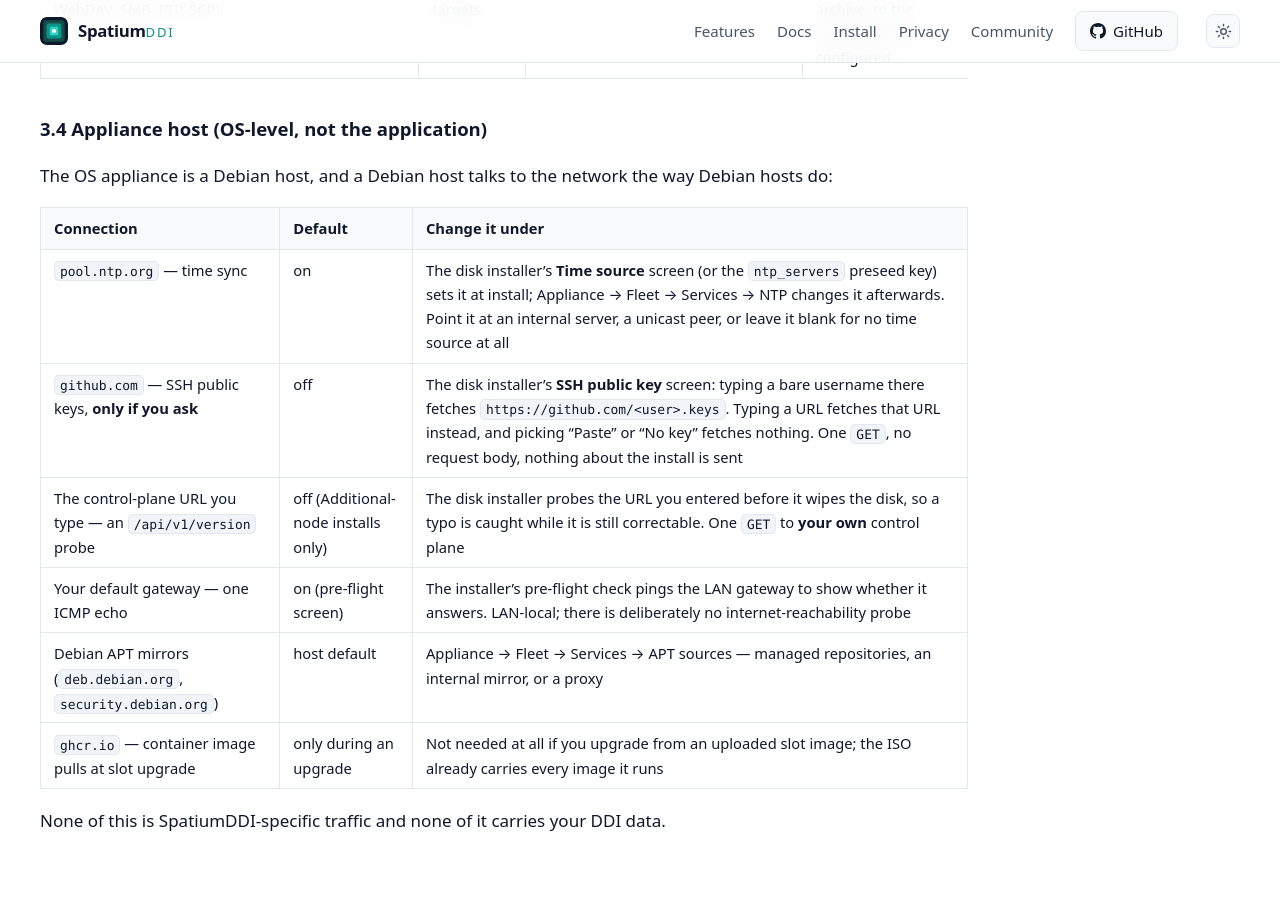
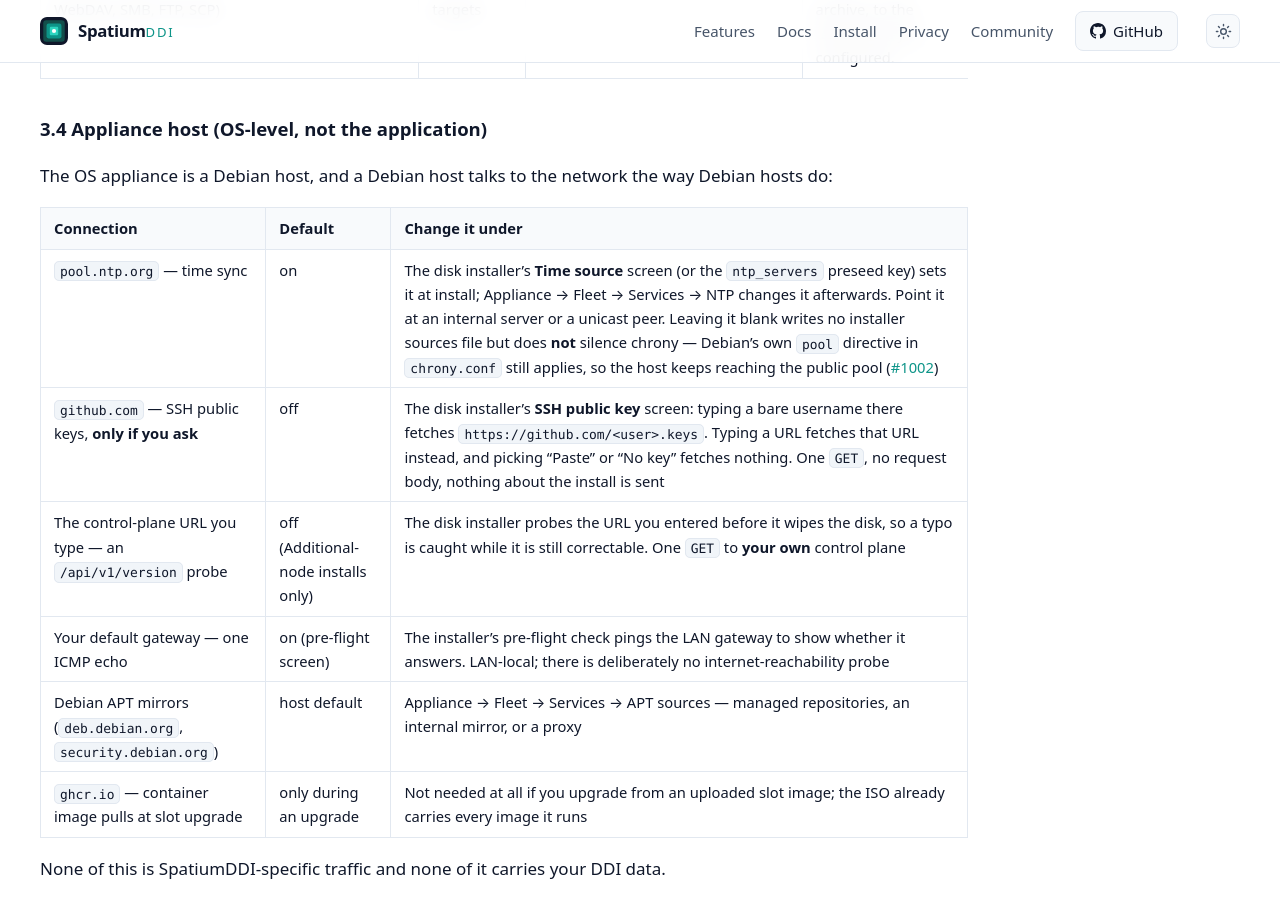
Before and after one commit to spatiumddi/spatiumddi, a Jekyll site: the page built from docs/PRIVACY.md, in a window 1280 px wide and 900 px high, scrolled down 4966 px. Built offline with Jekyll 4.4.1, drawn with Linux system fonts in a browser that asks for light colours.

Commit message:
fix(appliance): #995 — a blank Time source is not "none"; say what it does
Copilot flagged this on PRIVACY.md and the preseed table. It is right, and
it was four surfaces telling the operator the same false thing.

Blanking the Time source screen removes /etc/chrony/sources.d/spatium-
install.sources and stops there. Debian's chrony.conf keeps its own `pool`
directive and sources.d is ADDITIVE, so the host carries on synchronising
against the public Debian pool. The installer's log line has always said so
correctly; everything else contradicted it:

  * Confirm review    "Time source: none (the clock is never corrected)"
  * Confirm field row "Time source        none"
  * docs/PRIVACY.md   "leave it blank for no time source at all"
  * cloud-init README "empty is a valid answer (air-gapped, trusted RTC)"

plus two code comments claiming the empty branch avoids "falling back to
the Debian pool the operator just declined" — one of them three lines
above the log line saying it does exactly that.

PRIVACY.md is the serious one: that page is normative for non-negotiable
#17, and it made a false claim about an outbound connection. The CI guard
could not catch it — test_outbound_hosts_documented.py checks that
hostname literals in backend/app APPEAR on the page, which says nothing
about whether a claim on the page is TRUE, and nothing at all about
appliance shell scripts (a blind spot §8 already names).

All four now state what happens. The behaviour question — should blank
mean none? — is #1002, deliberately not answered here: it needs an edit to
a dpkg conffile, a decision about DHCP-supplied servers in
/run/chrony-dhcp, and it has to compose with the #154 control-plane NTP
plane. None of that belongs in an unvalidated wizard PR.

Co-Authored-By: Claude Opus 5 (1M context) <noreply@anthropic.com>

```diff
--- a/docs/PRIVACY.md
+++ b/docs/PRIVACY.md
@@ -127,7 +127,7 @@ network the way Debian hosts do:
 
 | Connection | Default | Change it under |
 |---|---|---|
-| `pool.ntp.org` — time sync | on | The disk installer's **Time source** screen (or the `ntp_servers` preseed key) sets it at install; Appliance → Fleet → Services → NTP changes it afterwards. Point it at an internal server, a unicast peer, or leave it blank for no time source at all |
+| `pool.ntp.org` — time sync | on | The disk installer's **Time source** screen (or the `ntp_servers` preseed key) sets it at install; Appliance → Fleet → Services → NTP changes it afterwards. Point it at an internal server or a unicast peer. Leaving it blank writes no installer sources file but does **not** silence chrony — Debian's own `pool` directive in `chrony.conf` still applies, so the host keeps reaching the public pool ([#1002](https://github.com/spatiumddi/spatiumddi/issues/1002)) |
 | `github.com` — SSH public keys, **only if you ask** | off | The disk installer's **SSH public key** screen: typing a bare username there fetches `https://github.com/<user>.keys`. Typing a URL fetches that URL instead, and picking "Paste" or "No key" fetches nothing. One `GET`, no request body, nothing about the install is sent |
 | The control-plane URL you type — an `/api/v1/version` probe | off (Additional-node installs only) | The disk installer probes the URL you entered before it wipes the disk, so a typo is caught while it is still correctable. One `GET` to **your own** control plane |
 | Your default gateway — one ICMP echo | on (pre-flight screen) | The installer's pre-flight check pings the LAN gateway to show whether it answers. LAN-local; there is deliberately no internet-reachability probe |
```
Also changed, not shown: appliance/cloud-init/README.md, 1 other file.
